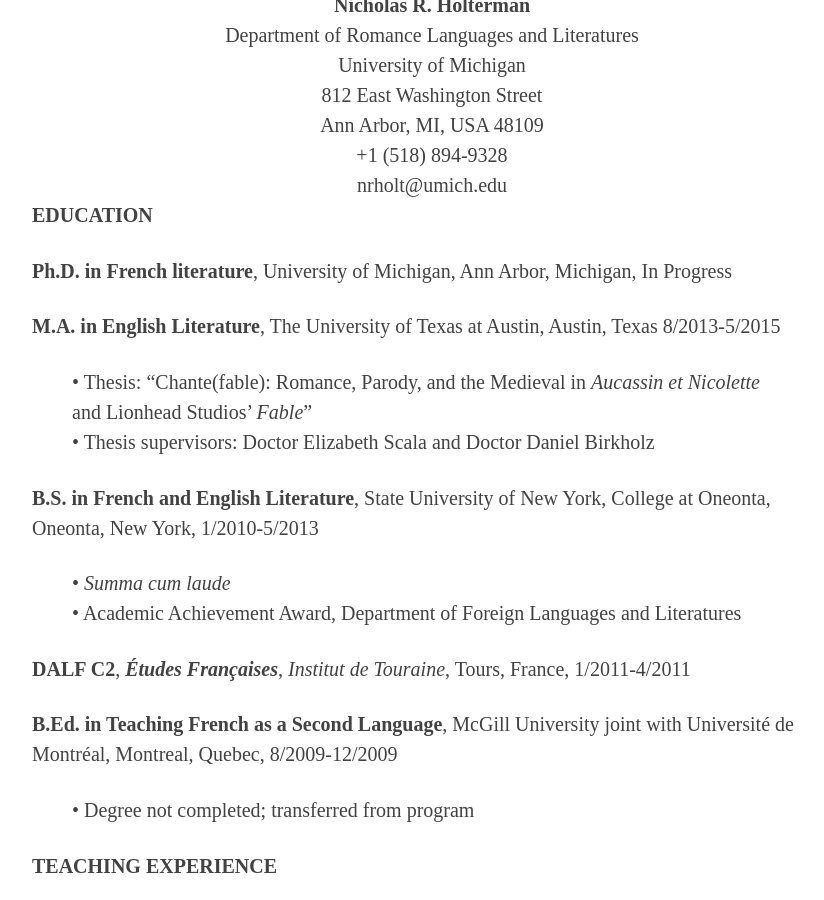
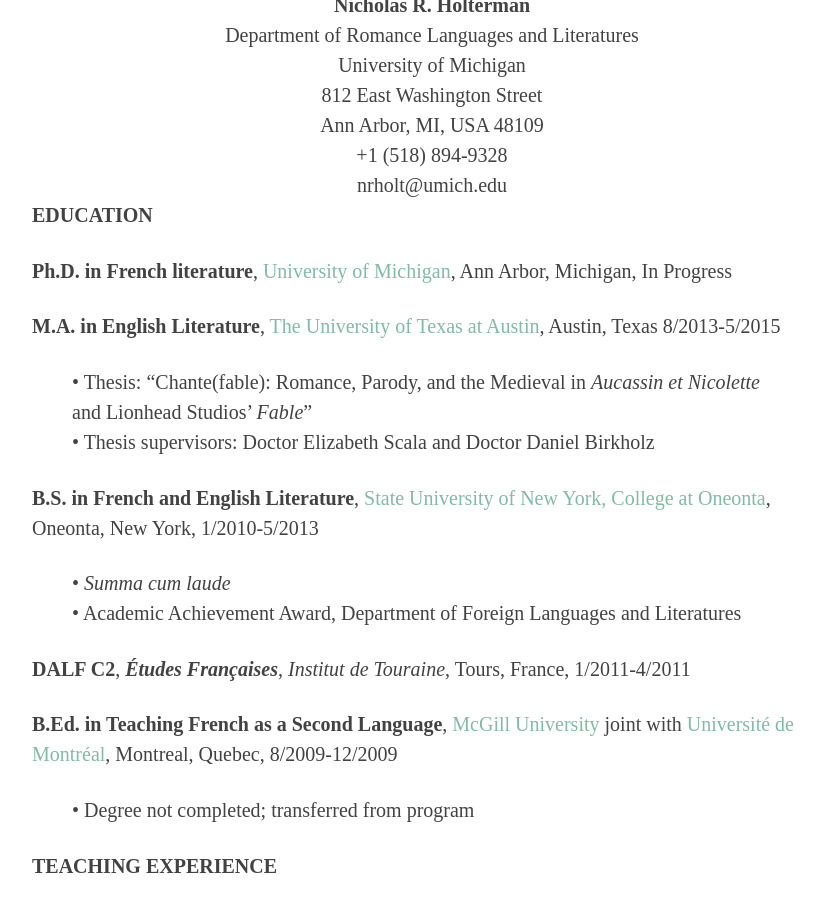
Before and after one commit to nrholterman/nrholterman.github.io, a Jekyll site: the page built from Holtermancv.md, in a window 1280 px wide and 900 px high, scrolled down 418 px. Shown: the whole window, without its empty margins (208-1032 px from the left). Built offline with Jekyll 4.4.1, drawn with Linux system fonts in a browser that asks for light colours; some web fonts are replaced; some of the changed lines change nothing that is shown.

Commit message:
cv links

```diff
--- a/Holtermancv.md
+++ b/Holtermancv.md
@@ -15,16 +15,16 @@
 
 **EDUCATION**
 
-**Ph.D. in French literature**, University of Michigan, Ann Arbor, Michigan, In Progress
+**Ph.D. in French literature**, [University of Michigan](http://umich.edu/), Ann Arbor, Michigan, In Progress
 
-**M.A. in English Literature**, The University of Texas at Austin, Austin, Texas 8/2013-5/2015
+**M.A. in English Literature**, [The University of Texas at Austin](http://www.utexas.edu/), Austin, Texas 8/2013-5/2015
 
 > • Thesis: “Chante(fable): Romance, Parody, and the Medieval in *Aucassin et Nicolette* and Lionhead Studios’ *Fable*”
 > • Thesis supervisors: Doctor Elizabeth Scala and Doctor Daniel
 > Birkholz
 
-**B.S. in French and English Literature**, State University of New York,
-College at Oneonta, Oneonta, New York, 1/2010-5/2013
+**B.S. in French and English Literature**, [State University of New York,
+College at Oneonta](http://suny.oneonta.edu/), Oneonta, New York, 1/2010-5/2013
 
 > • *Summa cum laude*
 > • Academic Achievement Award, Department of Foreign Languages and Literatures
@@ -32,8 +32,8 @@
 **DALF C2**, ***Études Françaises***, *Institut de Touraine*, Tours,
 France, 1/2011-4/2011
 
-**B.Ed. in Teaching French as a Second Language**, McGill University
-joint with Université de Montréal, Montreal, Quebec, 8/2009-12/2009
+**B.Ed. in Teaching French as a Second Language**, [McGill University](http://www.mcgill.ca/)
+joint with [Université de Montréal](http://www.umontreal.ca/), Montreal, Quebec, 8/2009-12/2009
 
 > • Degree not completed; transferred from program
 
```
